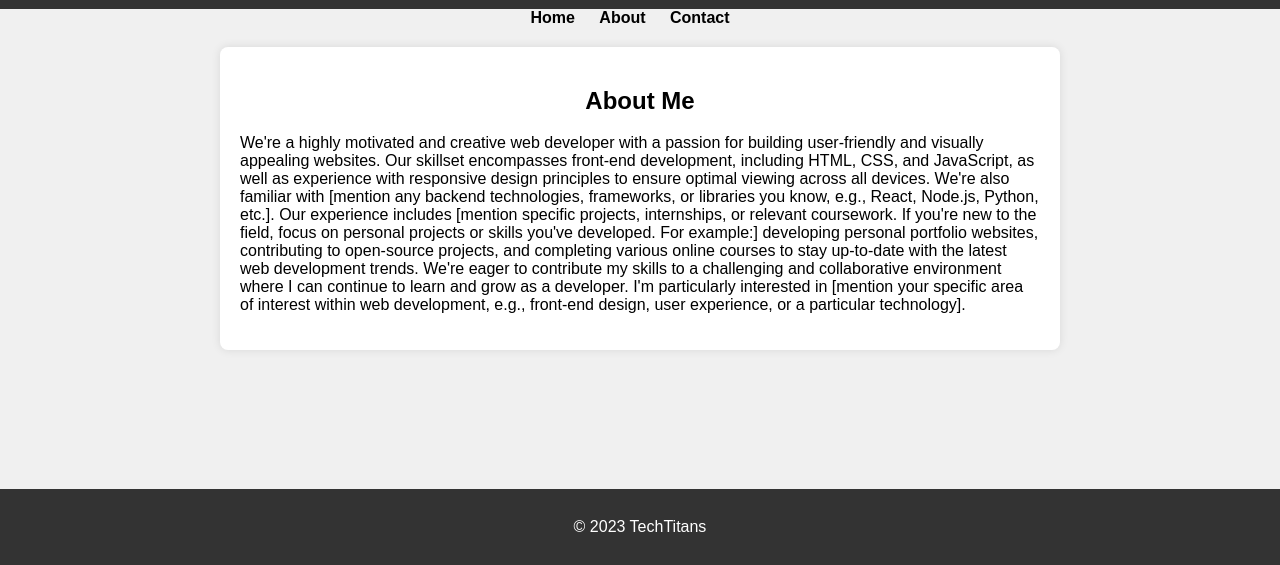
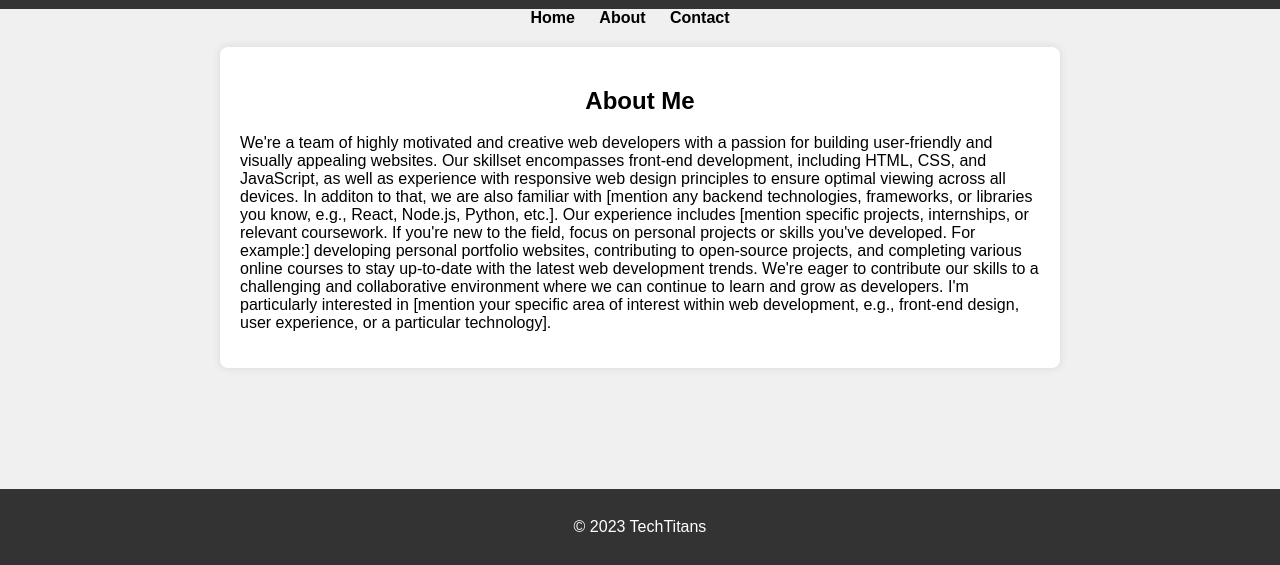
Before and after one commit to jeotecson/SimpleWebsite, a plain HTML site: page about.html in a window 1280 px wide. Shown: the part 235-800 px from the top of the page. Drawn offline with Linux system fonts and the light colour scheme.

Commit message:
Update about.html
Fixed grammatical errors in the HTML file.

```diff
--- a/about.html
+++ b/about.html
@@ -23,7 +23,7 @@
 
     <section id="about">
         <h2>About Me</h2>
-        <p>We're a highly motivated and creative web developer with a passion for building user-friendly and visually appealing websites. Our skillset encompasses front-end development, including HTML, CSS, and JavaScript, as well as experience with responsive design principles to ensure optimal viewing across all devices.  We're also familiar with [mention any backend technologies, frameworks, or libraries you know, e.g., React, Node.js, Python, etc.].  Our experience includes [mention specific projects, internships, or relevant coursework.  If you're new to the field, focus on personal projects or skills you've developed.  For example:] developing personal portfolio websites, contributing to open-source projects, and completing various online courses to stay up-to-date with the latest web development trends. We're eager to contribute my skills to a challenging and collaborative environment where I can continue to learn and grow as a developer.  I'm particularly interested in [mention your specific area of interest within web development, e.g., front-end design, user experience, or a particular technology].</p>
+        <p>We're a team of highly motivated and creative web developers with a passion for building user-friendly and visually appealing websites. Our skillset encompasses front-end development, including HTML, CSS, and JavaScript, as well as experience with responsive web design principles to ensure optimal viewing across all devices.  In additon to that, we are also familiar with [mention any backend technologies, frameworks, or libraries you know, e.g., React, Node.js, Python, etc.].  Our experience includes [mention specific projects, internships, or relevant coursework.  If you're new to the field, focus on personal projects or skills you've developed.  For example:] developing personal portfolio websites, contributing to open-source projects, and completing various online courses to stay up-to-date with the latest web development trends. We're eager to contribute our skills to a challenging and collaborative environment where we can continue to learn and grow as developers.  I'm particularly interested in [mention your specific area of interest within web development, e.g., front-end design, user experience, or a particular technology].</p>
     </section>
 
     <footer>
```
